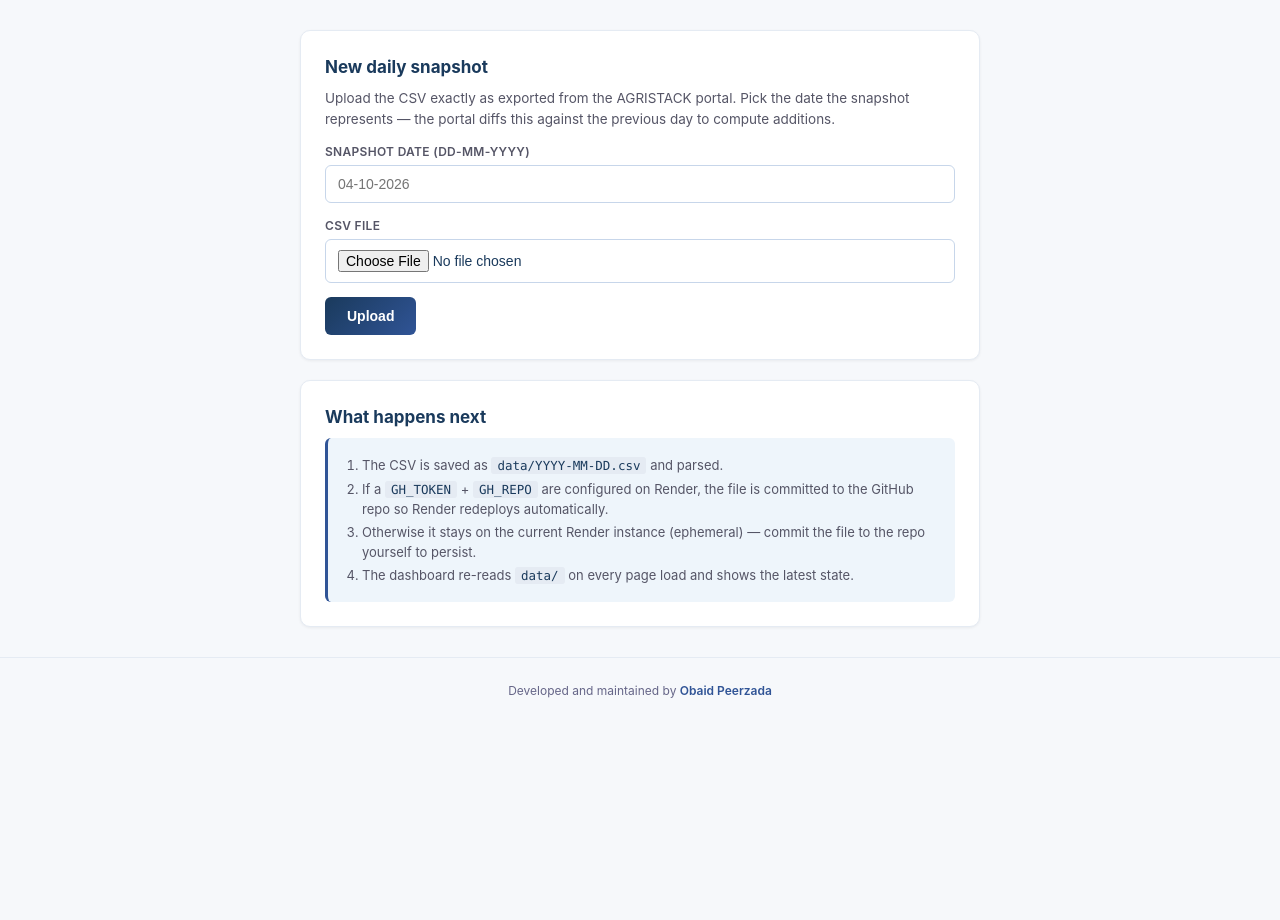
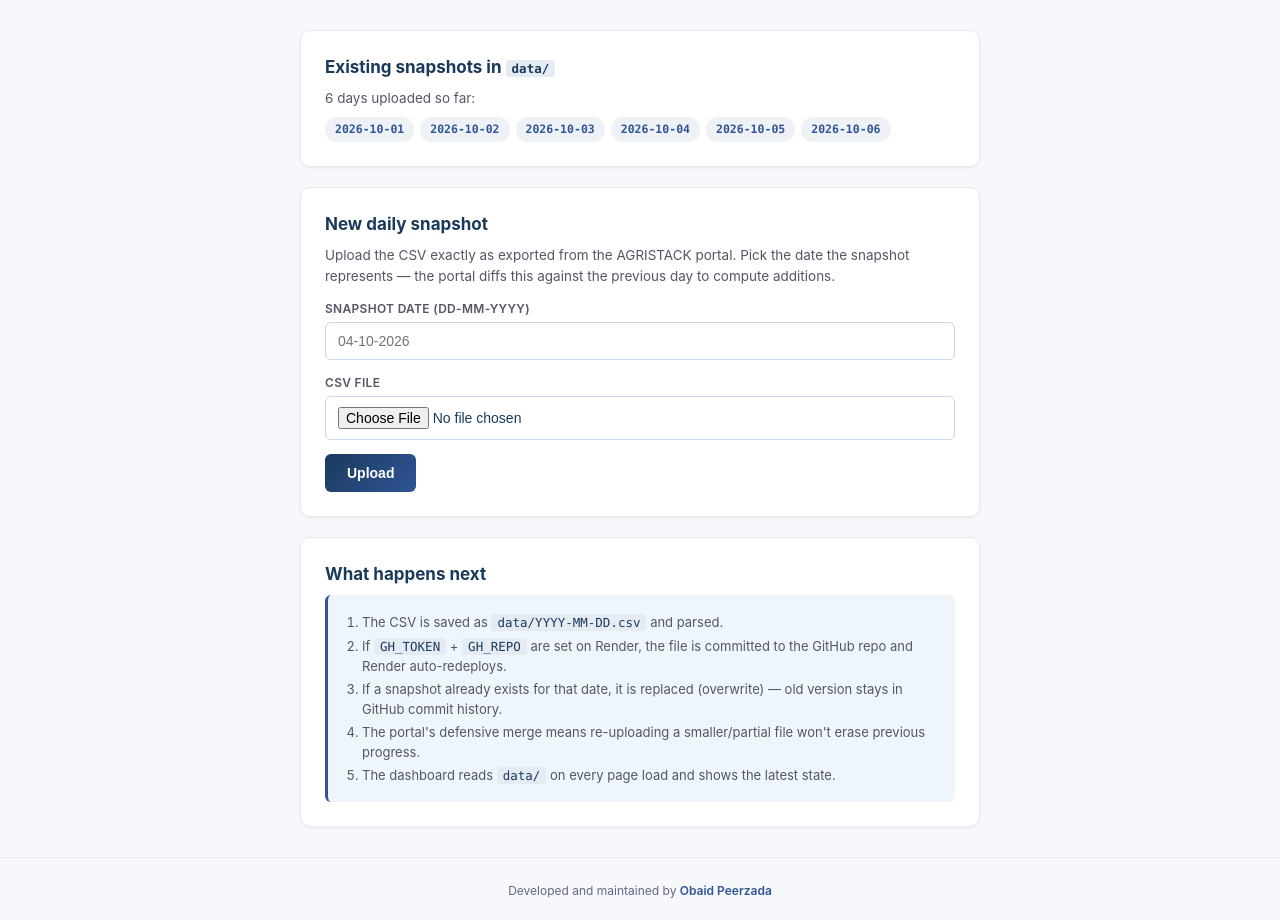
Before and after one commit to peerzadaobaid/Famrer-ID-Progress, a Flask app: page /upload in a window 1280 px wide. Shown: the part 105-1025 px from the top of the page. Before the commit the page ends 803 px from the top, so only its background shows below. Run offline with Flask 3, Linux system fonts and the light colour scheme; the visitor is signed in with stand-in values (Sample User, id 1).

Commit message:
Add files via upload

```diff
--- a/app.py
+++ b/app.py
@@ -759,34 +759,51 @@ def _parse_date_input(raw):
 def upload():
     error = None
     saved = None
+    replaced_date = None  # set when a successful upload replaced an existing snapshot
     if request.method == "POST":
         date = _parse_date_input(request.form.get("date", ""))
         if not date or date <= BASELINE_DATE:
             error = "Date must be in dd-mm-yyyy and after {}.".format(BASELINE_DATE)
         else:
-            f = request.files.get("csv")
-            if not f or not f.filename:
-                error = "Pick a CSV file."
+            out_path = os.path.join(DATA_DIR, date + ".csv")
+            already_exists = os.path.exists(out_path)
+            # If overwriting, the client must confirm (the JS on the page sets this
+            # hidden flag after the admin acknowledges the warning).
+            if already_exists and request.form.get("confirm_overwrite") != "yes":
+                error = ("A snapshot for {} already exists. Tick 'Yes, replace it' and "
+                         "resubmit to confirm the overwrite.").format(date)
             else:
-                os.makedirs(DATA_DIR, exist_ok=True)
-                out_path = os.path.join(DATA_DIR, date + ".csv")
-                f.save(out_path)
-                try:
-                    parse_snapshot_csv(out_path)
-                except Exception as e:
-                    os.remove(out_path)
-                    error = "That CSV didn't parse: {}".format(e)
+                f = request.files.get("csv")
+                if not f or not f.filename:
+                    error = "Pick a CSV file."
                 else:
-                    saved = date + ".csv"
-                    if os.environ.get("GH_TOKEN") and os.environ.get("GH_REPO"):
-                        try:
-                            commit_to_github(out_path, "data/" + date + ".csv",
-                                             "data: snapshot for " + date)
-                            saved += " (committed to GitHub)"
-                        except Exception as e:
-                            error = "Saved locally but GitHub push failed: {}".format(e)
+                    os.makedirs(DATA_DIR, exist_ok=True)
+                    f.save(out_path)
+                    try:
+                        parse_snapshot_csv(out_path)
+                    except Exception as e:
+                        os.remove(out_path)
+                        error = "That CSV didn't parse: {}".format(e)
+                    else:
+                        saved = date + ".csv"
+                        if already_exists:
+                            replaced_date = date
+                        if os.environ.get("GH_TOKEN") and os.environ.get("GH_REPO"):
+                            try:
+                                verb = "replace" if already_exists else "add"
+                                commit_to_github(out_path, "data/" + date + ".csv",
+                                                 "data: {} snapshot for {}".format(verb, date))
+                                saved += " (committed to GitHub)"
+                            except Exception as e:
+                                error = "Saved locally but GitHub push failed: {}".format(e)
+    # Collect existing snapshot dates for the UI
+    existing = []
+    for d, _ in discover_snapshots():
+        existing.append(d)
     return render_template("upload.html",
                            baseline_date=BASELINE_DATE,
+                           existing_dates=existing,
+                           replaced_date=replaced_date,
                            error=error, saved=saved)
 
 
--- a/templates/upload.html
+++ b/templates/upload.html
@@ -23,10 +23,17 @@
     button.submit:hover { opacity: 0.92; }
     .ok { background: #e6f4ea; border: 1px solid #a9d4b0; color: #2a6b35; padding: 12px 14px; border-radius: 6px; margin-bottom: 14px; font-size: 13px; }
     .err { background: #fde8e8; border: 1px solid #f0a0a0; color: #a63434; padding: 12px 14px; border-radius: 6px; margin-bottom: 14px; font-size: 13px; }
+    .info { background: #fff8ee; border: 1px solid #e8c48a; color: #7a5820; padding: 12px 14px; border-radius: 6px; margin-bottom: 14px; font-size: 13px; display: none; }
+    .info.visible { display: block; }
+    .info label { display: inline-flex; align-items: center; gap: 8px; margin-top: 8px; font-weight: 600; color: #a86416; cursor: pointer; }
+    .info input[type="checkbox"] { width: 16px; height: 16px; margin: 0; }
     .steps { background: #eef5fb; border-left: 3px solid #305496; padding: 12px 16px; border-radius: 6px; font-size: 13px; color: #556; }
     .steps ol { margin-left: 18px; margin-top: 6px; }
     .steps li { margin-bottom: 4px; }
     code { background: #e5ebf3; padding: 1px 6px; border-radius: 3px; font-size: 12.5px; font-family: Menlo, Consolas, monospace; color: #1a3a5c; }
+    .existing-list { display: flex; flex-wrap: wrap; gap: 6px; margin-top: 8px; }
+    .existing-pill { background: #eef2f7; color: #305496; padding: 4px 10px; border-radius: 12px; font-size: 11.5px; font-weight: 600; font-family: Menlo, Consolas, monospace; }
+    .empty-note { color: #888; font-style: italic; font-size: 12px; }
   </style>
 </head>
 <body>
@@ -42,25 +49,48 @@
 
 <div class="container">
   {% if saved %}
-    <div class="ok">✓ Saved: <b>{{ saved }}</b>. <a href="/">Open the dashboard</a> to see updated figures.</div>
+    <div class="ok">
+      ✓ Saved: <b>{{ saved }}</b>.
+      {% if replaced_date %}The previous snapshot for <b>{{ replaced_date }}</b> was replaced (older version kept in GitHub commit history).{% endif %}
+      <a href="/">Open the dashboard</a> to see updated figures.
+    </div>
   {% endif %}
   {% if error %}
     <div class="err">⚠ {{ error }}</div>
   {% endif %}
 
   <div class="card">
+    <h2>Existing snapshots in <code>data/</code></h2>
+    {% if existing_dates %}
+      <p style="margin-bottom:6px">{{ existing_dates|length }} day{{ 's' if existing_dates|length != 1 else '' }} uploaded so far:</p>
+      <div class="existing-list">
+        {% for d in existing_dates %}<span class="existing-pill" data-date="{{ d }}">{{ d }}</span>{% endfor %}
+      </div>
+    {% else %}
+      <p class="empty-note">No snapshots uploaded yet. Your first upload becomes the Oct-onwards baseline.</p>
+    {% endif %}
+  </div>
+
+  <div class="card">
     <h2>New daily snapshot</h2>
     <p>Upload the CSV exactly as exported from the AGRISTACK portal. Pick the date the snapshot represents — the portal diffs this against the previous day to compute additions.</p>
-    <form method="POST" enctype="multipart/form-data">
+
+    <div id="overwriteWarning" class="info">
+      ⚠ A snapshot for <b><span id="owDate"></span></b> already exists. If you continue, that one will be replaced. The older version stays in GitHub commit history and can be restored from there if needed.
+      <br><label><input type="checkbox" id="owConfirm"> Yes, replace it</label>
+    </div>
+
+    <form method="POST" enctype="multipart/form-data" id="uploadForm">
       <label class="field">
         <span>Snapshot date (dd-mm-yyyy)</span>
-        <input type="text" name="date" placeholder="04-10-2026" pattern="^\d{2}[./-]\d{2}[./-]\d{4}$" required>
+        <input type="text" name="date" id="dateInput" placeholder="04-10-2026" pattern="^\d{2}[./-]\d{2}[./-]\d{4}$" required>
       </label>
       <label class="field">
         <span>CSV file</span>
         <input type="file" name="csv" accept=".csv" required>
       </label>
-      <button type="submit" class="submit">Upload</button>
+      <input type="hidden" name="confirm_overwrite" id="confirmField" value="">
+      <button type="submit" class="submit" id="submitBtn">Upload</button>
     </form>
   </div>
 
@@ -69,9 +99,10 @@
     <div class="steps">
       <ol>
         <li>The CSV is saved as <code>data/YYYY-MM-DD.csv</code> and parsed.</li>
-        <li>If a <code>GH_TOKEN</code> + <code>GH_REPO</code> are configured on Render, the file is committed to the GitHub repo so Render redeploys automatically.</li>
-        <li>Otherwise it stays on the current Render instance (ephemeral) — commit the file to the repo yourself to persist.</li>
-        <li>The dashboard re-reads <code>data/</code> on every page load and shows the latest state.</li>
+        <li>If <code>GH_TOKEN</code> + <code>GH_REPO</code> are set on Render, the file is committed to the GitHub repo and Render auto-redeploys.</li>
+        <li>If a snapshot already exists for that date, it is replaced (overwrite) — old version stays in GitHub commit history.</li>
+        <li>The portal's defensive merge means re-uploading a smaller/partial file won't erase previous progress.</li>
+        <li>The dashboard reads <code>data/</code> on every page load and shows the latest state.</li>
       </ol>
     </div>
   </div>
@@ -81,5 +112,53 @@
   Developed and maintained by <span style="font-weight:600;color:#305496">Obaid Peerzada</span>
 </footer>
 
+<script>
+(function(){
+  // Existing-date set collected from the pills above the form
+  var existing = {};
+  Array.prototype.forEach.call(document.querySelectorAll('.existing-pill'), function(p){
+    existing[p.getAttribute('data-date')] = true;
+  });
+
+  var dateInput  = document.getElementById('dateInput');
+  var warning    = document.getElementById('overwriteWarning');
+  var owDate     = document.getElementById('owDate');
+  var owConfirm  = document.getElementById('owConfirm');
+  var confField  = document.getElementById('confirmField');
+  var submitBtn  = document.getElementById('submitBtn');
+
+  // Accept dd-mm-yyyy, dd.mm.yyyy, dd/mm/yyyy, yyyy-mm-dd → normalize to yyyy-mm-dd
+  function toISO(raw){
+    raw = (raw||'').trim();
+    var m = raw.match(/^(\d{4})-(\d{2})-(\d{2})$/);
+    if (m) return raw;
+    m = raw.match(/^(\d{2})[.\-\/](\d{2})[.\-\/](\d{4})$/);
+    if (m) return m[3] + '-' + m[2] + '-' + m[1];
+    return null;
+  }
+
+  function updateUI(){
+    var iso = toISO(dateInput.value);
+    var isExisting = iso && existing[iso];
+    if (isExisting) {
+      owDate.textContent = iso;
+      warning.classList.add('visible');
+      submitBtn.textContent = owConfirm.checked ? 'Replace existing snapshot' : 'Tick to confirm, then Upload';
+      submitBtn.disabled = !owConfirm.checked;
+      confField.value = owConfirm.checked ? 'yes' : '';
+    } else {
+      warning.classList.remove('visible');
+      owConfirm.checked = false;
+      submitBtn.textContent = 'Upload';
+      submitBtn.disabled = false;
+      confField.value = '';
+    }
+  }
+  dateInput.addEventListener('input', updateUI);
+  owConfirm.addEventListener('change', updateUI);
+  updateUI();
+})();
+</script>
+
 </body>
 </html>
```
Also changed, not shown: templates/analysis.html (+7 -7 lines), templates/dashboard.html (+11 -12 lines).
